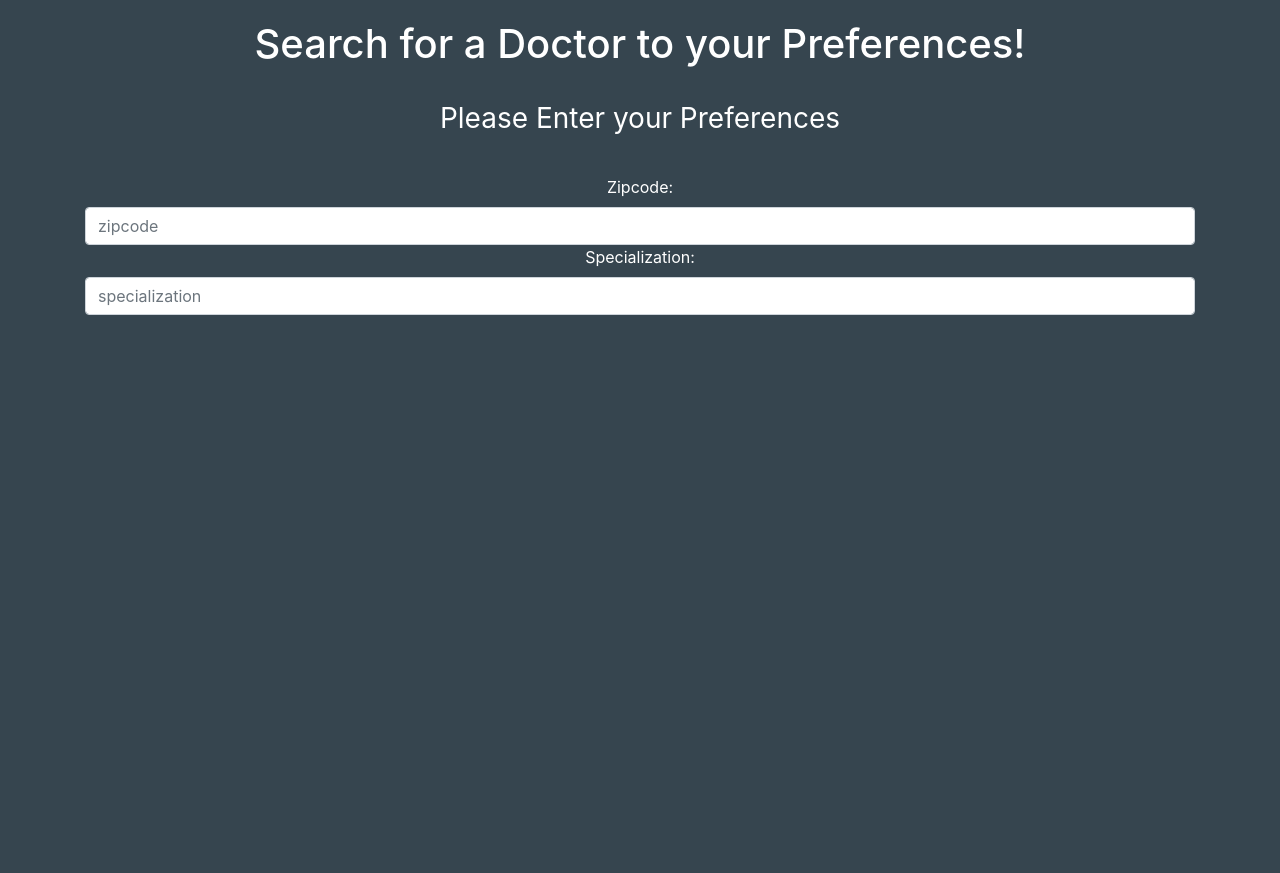
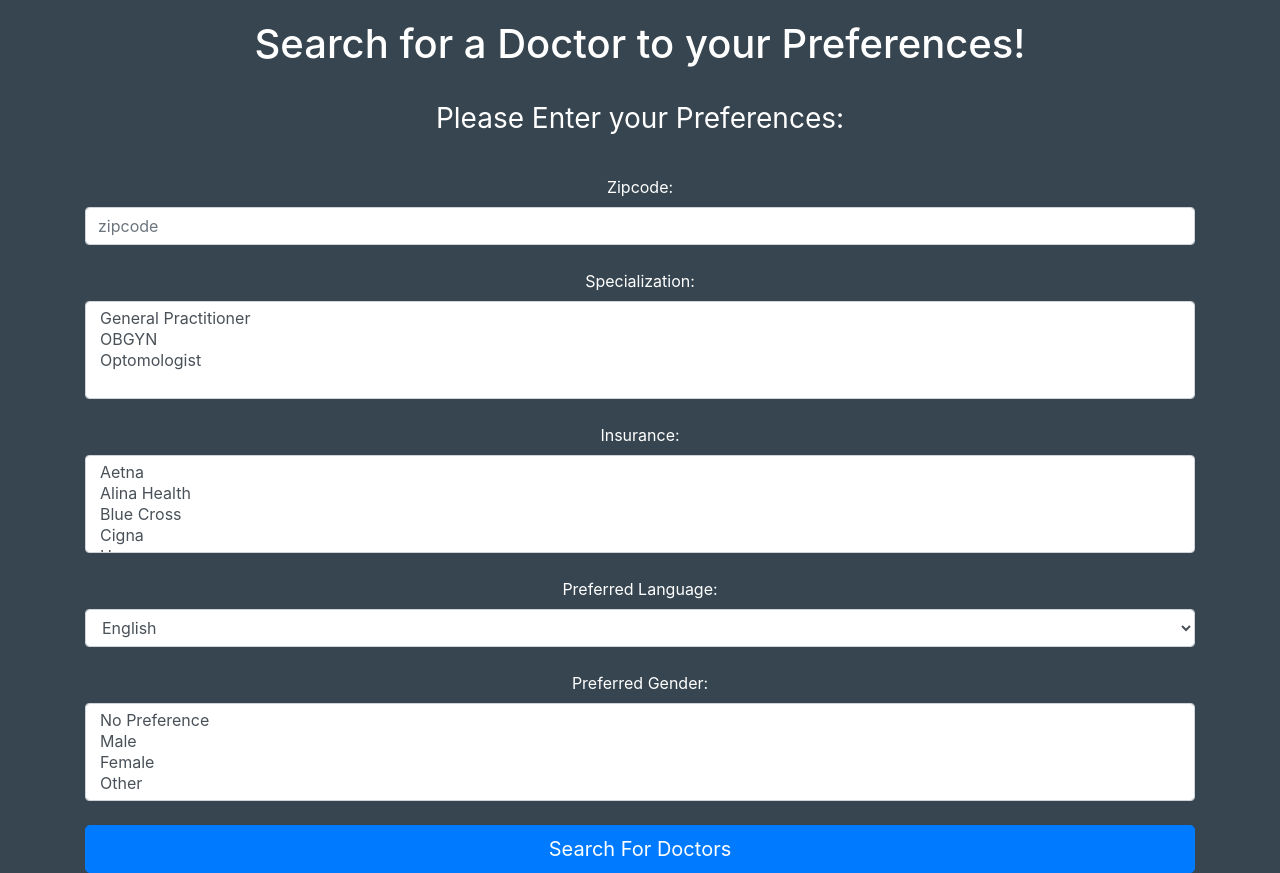
Before and after one commit to alex-iliarski/MadHacks, a Flask app: page /docquery in a window 1280 px wide. Shown: the part 56-929 px from the top of the page. Before the commit the page ends 371 px from the top, so only its background shows below. Run offline with Flask 2, Linux system fonts and the light colour scheme.

Commit message:
docquery mostly done?

```diff
--- a/webpage/__init__.py
+++ b/webpage/__init__.py
@@ -1,7 +1,7 @@
 from flask import Flask
 from pymongo import MongoClient
-from flask_bcrypt import Bcrypt
-from flask_login import LoginManager
+# from flask_bcrypt import Bcrypt
+# from flask_login import LoginManager
 import os
 
 
--- a/webpage/forms.py
+++ b/webpage/forms.py
@@ -13,8 +13,8 @@ class QueryForm(FlaskForm):
     zipcode = StringField(label='Zipcode:', validators=[Length(min=5, max=5), DataRequired()])
     specialization = SelectMultipleField(label='Specialization:', choices=[('gen_prac', 'General Practitioner'), ('obgyn', 'OBGYN'), ('optomologist', 'Optomologist')], validators=[])
     years_experience = StringField(label='Minimum Years of Experience:', validators=[Length(max=2)])
-    insurance = SelectMultipleField(label='Insurance:', choices=[('aetna', 'Aetna'), ('blue_cross', 'Blue Cross'), ('cigna', 'Cigna'), ('humana', 'Humana'), ('medicare', 'Medicare'), ('medicaid', 'Medicaid'), ('united_healthcare', 'United Healthcare'), ('alina', 'Alina Health')], validators=[])
-    lang = SelectField(label="Preferred Language: ", choices=[('english', 'English'), ('spanish', 'Spanish')], validators=[])
-    gender = SelectMultipleField(label="Preffered Gender: ", choices=[('nopref', 'No Preference'), ('male', 'Male'), ('female', 'Female'), ('other', 'Other')], validators=[])
+    insurance = SelectMultipleField(label='Insurance:', choices=[('aetna', 'Aetna'), ('alina', 'Alina Health'), ('blue_cross', 'Blue Cross'), ('cigna', 'Cigna'), ('humana', 'Humana'), ('medicare', 'Medicare'), ('medicaid', 'Medicaid'), ('united_healthcare', 'United Healthcare')], validators=[])
+    lang = SelectField(label="Preferred Language: ", choices=[('english', 'English'), ('spanish', 'Spanish'), ('chinese', 'Mandarin Chinese'), ('russian', 'Russian')], validators=[])
+    gender = SelectMultipleField(label="Preferred Gender: ", choices=[('nopref', 'No Preference'), ('male', 'Male'), ('female', 'Female'), ('other', 'Other')], validators=[])
 
     submit = SubmitField(label='Search For Doctors')
--- a/webpage/routes.py
+++ b/webpage/routes.py
@@ -18,7 +18,7 @@ def contact():
     return render_template('contact.html')
 
 
-@app.route('/docquery')
+@app.route('/docquery', methods=["GET", "POST"])
 def docquery():
     form = QueryForm()
 
@@ -34,3 +34,14 @@ def docquery():
             flash(f'There was an error with creating a user: {err_msg}', category='danger')
 
     return render_template('docquery.html', form=form)
+
+# <!-- {{ form.lang.label() }}
+#                 {{ form.zipcode(<select class="form-select" aria-label="Default select example">
+#                     <option selected>Open this select menu</option>
+#                     <option value="1">One</option>
+#                     <option value="2">Two</option>
+#                     <option value="3">Three</option>
+#                   </select>) }}
+#                  -->
+
+#                 <!-- {{ form.submit(class="btn btn-lg btn-primary btn-block") }} -->
--- a/webpage/templates/docquery.html
+++ b/webpage/templates/docquery.html
@@ -16,16 +16,31 @@
                 <img class="mb-4" src="" alt="">
 
                 <h1 class="h3 mb-3 font-weight-normal">
-                    Please Enter your Preferences
+                    Please Enter your Preferences:
                 </h1>
                 <br>
                 {{ form.zipcode.label() }}
                 {{ form.zipcode(class="form-control", placeholder="zipcode") }}
 
+                <br>
                 {{ form.specialization.label() }}
-                {{ form.zipcode(class="form-control", placeholder="specialization") }}
+                {{ form.specialization(class="form-control", placeholder="specialization") }}
+
 
                 <br>
+                {{ form.insurance.label() }}
+                {{ form.insurance(class="form-control", placeholder="insurance") }}
+
+                <br>
+                {{ form.lang.label() }}
+                {{ form.lang(class="form-control", placeholder="language") }}
+
+                <br>
+                {{ form.gender.label() }}
+                {{ form.gender(class="form-control", placeholder="gender") }}
+
+                <br>
+                {{ form.submit(class="btn btn-lg btn-primary btn-block") }}
 
             </form>
 
```
